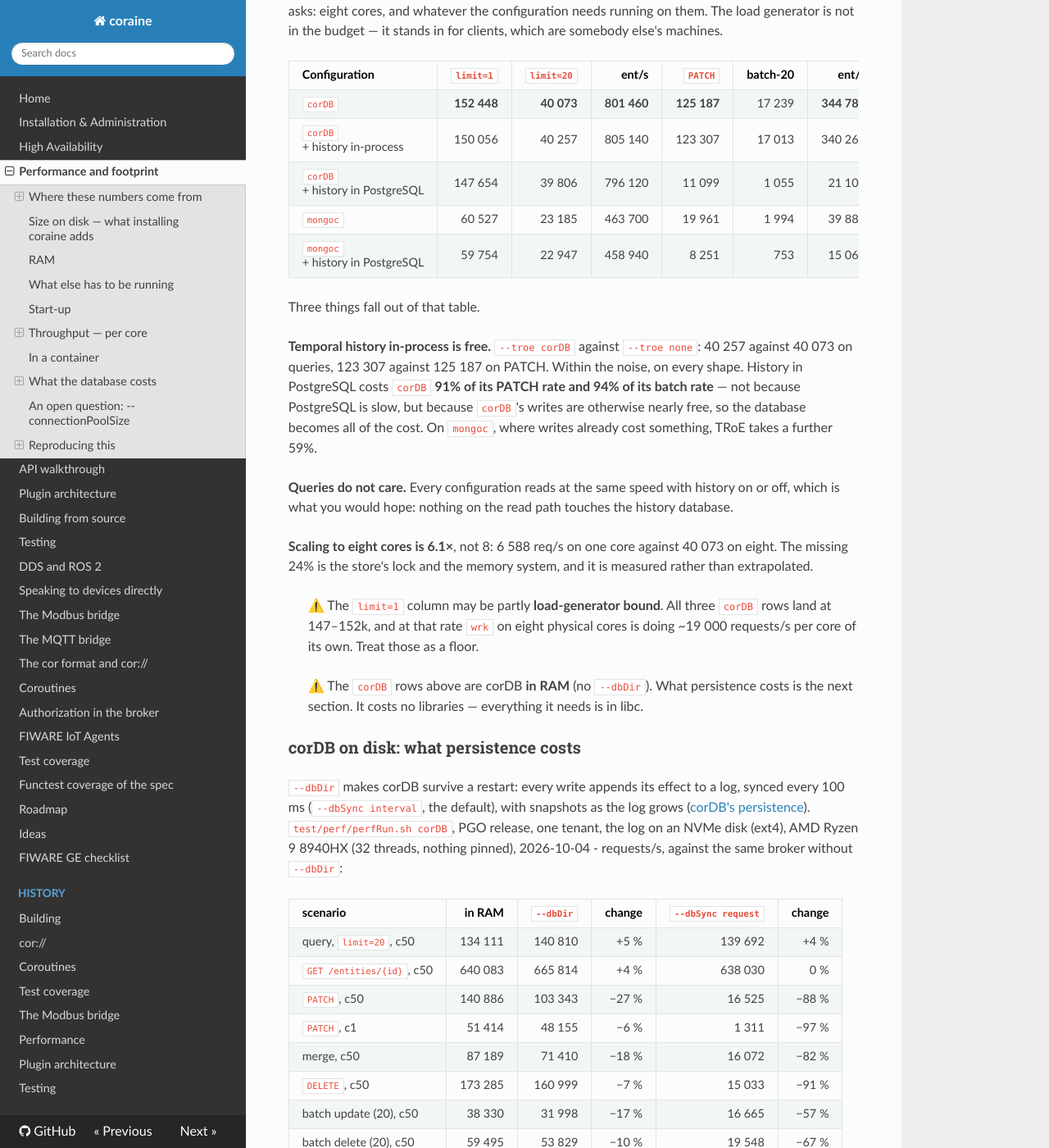
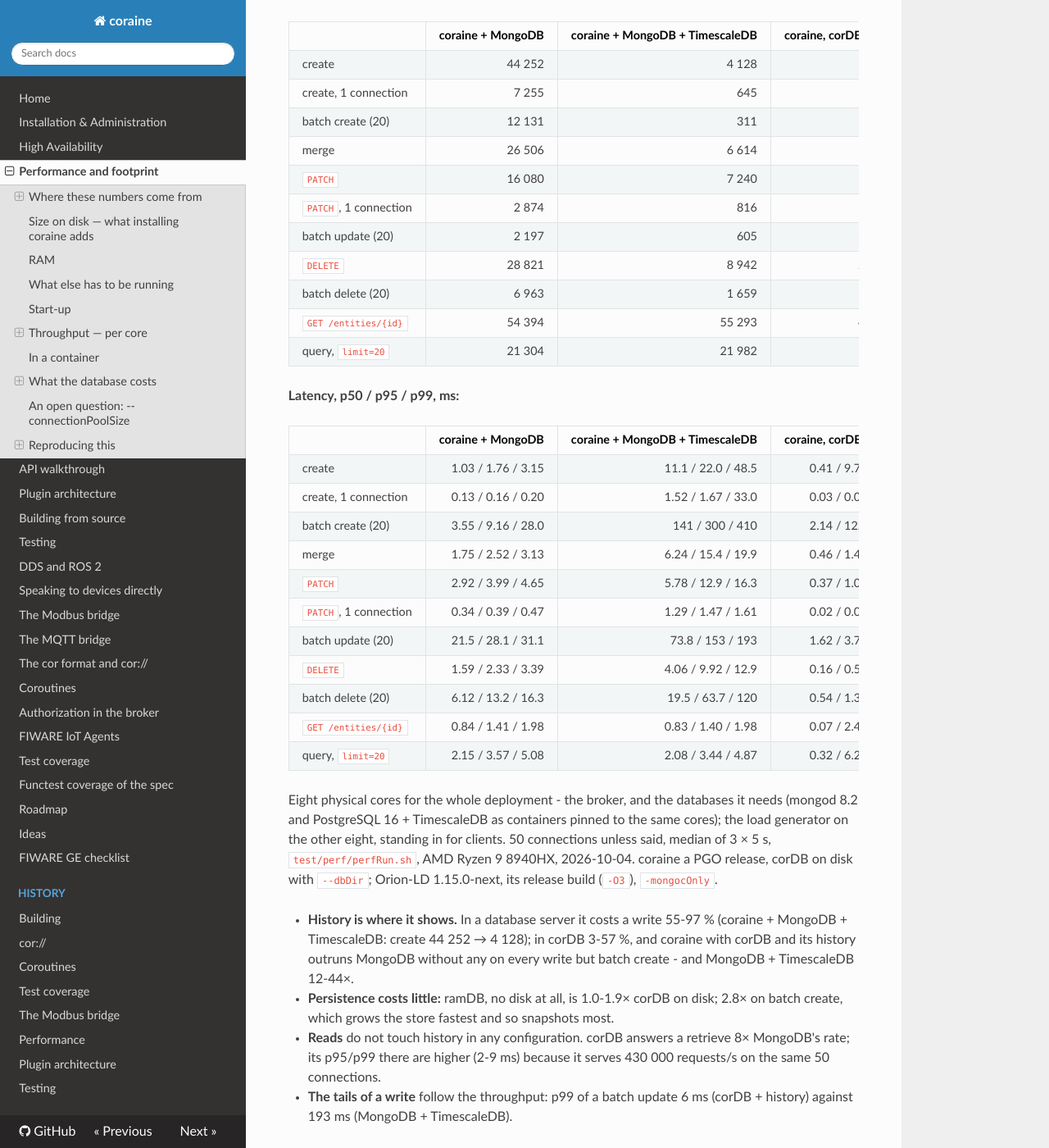
Before and after one commit to SEAMWARE/coraine, an MkDocs documentation site: the page built from doc/performance.md, in a window 1280 px wide and 1400 px high, scrolled down 11559 px. Shown: the whole window at 82% size. Built offline with MkDocs 1.6.1, drawn with Linux system fonts in a browser that asks for light colours; nearby versions of some CDN libraries; comment, search, counter and statistics services are not loaded; some of the changed text lies outside the part shown.

Commit message:
doc/performance.md: one machine, eight cores - coraine with MongoDB, MongoDB + TimescaleDB, corDB on disk with and without its history, ramDB, and Orion-LD with MongoDB and MongoDB + PostgreSQL: requests/s and p50/p95/p99; doc/history/performance.md: the run (ramDB's fast paths, a debug ramDB.so, Orion-LD's release build) and the table before
Co-Authored-By: Claude Opus 5.5 <noreply@anthropic.com>

```diff
--- a/doc/history/performance.md
+++ b/doc/history/performance.md
@@ -3,6 +3,65 @@
 What was tried for speed and dropped, regressions and how they were found, and the before-and-after
 of the changes behind today's numbers. The numbers as they are now are in
 [Performance and footprint](../performance.md). Newest first.
+
+## 2026-10-04 - eight cores: coraine and Orion-LD, MongoDB, TimescaleDB, corDB, ramDB
+
+"One machine, eight cores" in [the performance page](../performance.md) measured again: corDB on disk
+now, its history in the store, ramDB, Orion-LD beside coraine, the databases as containers pinned to
+the same eight cores, p50 and p95 beside p99 (`perfRun.sh` gained them: a `done()` hook in every wrk
+run). What the run found on the way:
+
+- **ramDB ran without the fast paths.** Inline dispatch and coroutines were switched on for the plugin
+  NAMED corDB; ramDB - corDB in RAM only - ran every request on a worker: its retrieve 2.4× below
+  corDB's. Asked of what the store is now (`neverWaits`): 178 000 → 428 000 retrieves/s.
+- **The first ramDB column was a debug ramDB.so**: the local corDB `main` was not pulled after corDB#4,
+  so `make pgo` built no ramDB and an old debug build stayed installed. Measured again.
+- **Orion-LD**: the installed binary was a debug build; its release build (`make release`, `-O3`) was
+  measured, run from its build directory. With MongoDB 8 it needs `-mongocOnly` - the legacy driver's
+  OP_QUERY is gone from MongoDB 8. One Orion-LD + TRoE broker aborted on a stop between two scenarios;
+  every number was in.
+
+#### The table before (corDB in RAM, no Orion-LD, p99 only)
+
+The tables above are per broker core. This one is the question somebody buying
+a machine actually asks: eight cores, and whatever the configuration needs
+running on them. The load generator is not in the budget — it stands in for
+clients, which are somebody else's machines.
+
+| Configuration | `limit=1` | `limit=20` | ent/s | `PATCH` | batch-20 | ent/s |
+|---|---:|---:|---:|---:|---:|---:|
+| `corDB` | **152 448** | **40 073** | **801 460** | **125 187** | 17 239 | **344 780** |
+| `corDB` + history in-process | 150 056 | 40 257 | 805 140 | 123 307 | 17 013 | 340 260 |
+| `corDB` + history in PostgreSQL | 147 654 | 39 806 | 796 120 | 11 099 | 1 055 | 21 100 |
+| `mongoc` | 60 527 | 23 185 | 463 700 | 19 961 | 1 994 | 39 880 |
+| `mongoc` + history in PostgreSQL | 59 754 | 22 947 | 458 940 | 8 251 | 753 | 15 060 |
+
+Three things fall out of that table.
+
+**Temporal history in-process is free.** `--troe corDB` against `--troe none`:
+40 257 against 40 073 on queries, 123 307 against 125 187 on PATCH. Within the
+noise, on every shape. History in PostgreSQL costs `corDB` **91% of its PATCH
+rate and 94% of its batch rate** — not because PostgreSQL is slow, but because
+`corDB`'s writes are otherwise nearly free, so the database becomes all of the
+cost. On `mongoc`, where writes already cost something, TRoE takes a further
+59%.
+
+**Queries do not care.** Every configuration reads at the same speed with
+history on or off, which is what you would hope: nothing on the read path
+touches the history database.
+
+**Scaling to eight cores is 6.1×**, not 8: 6 588 req/s on one core against
+40 073 on eight. The missing 24% is the store's lock and the memory system,
+and it is measured rather than extrapolated.
+
+> ⚠️ The `limit=1` column may be partly **load-generator bound**. All three
+> `corDB` rows land at 147–152k, and at that rate `wrk` on eight physical cores
+> is doing ~19 000 requests/s per core of its own. Treat those as a floor.
+
+> ⚠️ The `corDB` rows above are corDB **in RAM** (no `--dbDir`). What
+> persistence costs is the next section. It costs no libraries — everything it
+> needs is in libc.
+
 
 ## 2026-10-04 - corDB measured on the wrong build
 
--- a/doc/performance.md
+++ b/doc/performance.md
@@ -460,44 +460,53 @@ cores of machine to do what `corDB` does on one.
 
 ### One machine, eight cores, shared by everything
 
-The tables above are per broker core. This one is the question somebody buying
-a machine actually asks: eight cores, and whatever the configuration needs
-running on them. The load generator is not in the budget — it stands in for
-clients, which are somebody else's machines.
+**Requests/s:**
 
-| Configuration | `limit=1` | `limit=20` | ent/s | `PATCH` | batch-20 | ent/s |
-|---|---:|---:|---:|---:|---:|---:|
-| `corDB` | **152 448** | **40 073** | **801 460** | **125 187** | 17 239 | **344 780** |
-| `corDB` + history in-process | 150 056 | 40 257 | 805 140 | 123 307 | 17 013 | 340 260 |
-| `corDB` + history in PostgreSQL | 147 654 | 39 806 | 796 120 | 11 099 | 1 055 | 21 100 |
-| `mongoc` | 60 527 | 23 185 | 463 700 | 19 961 | 1 994 | 39 880 |
-| `mongoc` + history in PostgreSQL | 59 754 | 22 947 | 458 940 | 8 251 | 753 | 15 060 |
+| | coraine + MongoDB | coraine + MongoDB + TimescaleDB | coraine, corDB on disk | coraine, corDB on disk + history | coraine, ramDB | Orion-LD + MongoDB | Orion-LD + MongoDB + PostgreSQL |
+|---|---:|---:|---:|---:|---:|---:|---:|
+| create | 44 252 | 4 128 | 95 870 | 83 967 | 178 969 | 6 353 | 4 656 |
+| create, 1 connection | 7 255 | 645 | 28 116 | 22 913 | 31 305 | 3 449 | 897 |
+| batch create (20) | 12 131 | 311 | 17 059 | 7 379 | 47 090 | 3 507 | 1 522 |
+| merge | 26 506 | 6 614 | 97 777 | 79 135 | 124 705 | 6 267 | 4 989 |
+| `PATCH` | 16 080 | 7 240 | 133 862 | 112 056 | 173 299 | 6 407 | 5 100 |
+| `PATCH`, 1 connection | 2 874 | 816 | 37 611 | 35 787 | 39 932 | 3 008 | 848 |
+| batch update (20) | 2 197 | 605 | 29 076 | 20 188 | 36 650 | 2 330 | 2 000 |
+| `DELETE` | 28 821 | 8 942 | 201 909 | 196 254 | 214 114 | 18 119 | 8 813 |
+| batch delete (20) | 6 963 | 1 659 | 74 373 | 54 247 | 83 702 | 3 105 | 2 400 |
+| `GET /entities/{id}` | 54 394 | 55 293 | 432 549 | 434 841 | 428 273 | 31 622 | 31 460 |
+| query, `limit=20` | 21 304 | 21 982 | 77 273 | 77 390 | 78 052 | 5 405 | 5 403 |
 
-Three things fall out of that table.
+**Latency, p50 / p95 / p99, ms:**
 
-**Temporal history in-process is free.** `--troe corDB` against `--troe none`:
-40 257 against 40 073 on queries, 123 307 against 125 187 on PATCH. Within the
-noise, on every shape. History in PostgreSQL costs `corDB` **91% of its PATCH
-rate and 94% of its batch rate** — not because PostgreSQL is slow, but because
-`corDB`'s writes are otherwise nearly free, so the database becomes all of the
-cost. On `mongoc`, where writes already cost something, TRoE takes a further
-59%.
+| | coraine + MongoDB | coraine + MongoDB + TimescaleDB | coraine, corDB on disk | coraine, corDB on disk + history | coraine, ramDB | Orion-LD + MongoDB | Orion-LD + MongoDB + PostgreSQL |
+|---|---:|---:|---:|---:|---:|---:|---:|
+| create | 1.03 / 1.76 / 3.15 | 11.1 / 22.0 / 48.5 | 0.41 / 9.78 / 21.8 | 0.44 / 16.4 / 35.6 | 0.24 / 0.81 / 5.63 | 6.95 / 14.7 / 22.8 | 10.2 / 18.0 / 24.4 |
+| create, 1 connection | 0.13 / 0.16 / 0.20 | 1.52 / 1.67 / 33.0 | 0.03 / 0.04 / 0.99 | 0.04 / 0.05 / 1.34 | 0.03 / 0.03 / 0.04 | 0.28 / 0.39 / 0.42 | 1.06 / 1.35 / 1.42 |
+| batch create (20) | 3.55 / 9.16 / 28.0 | 141 / 300 / 410 | 2.14 / 12.1 / 20.3 | 4.50 / 30.3 / 62.3 | 0.79 / 10.8 / 239 | 12.7 / 28.8 / 40.1 | 30.9 / 53.4 / 68.3 |
+| merge | 1.75 / 2.52 / 3.13 | 6.24 / 15.4 / 19.9 | 0.46 / 1.45 / 2.05 | 0.61 / 1.56 / 2.25 | 0.38 / 1.04 / 1.46 | 7.13 / 16.2 / 27.9 | 9.51 / 16.3 / 21.7 |
+| `PATCH` | 2.92 / 3.99 / 4.65 | 5.78 / 12.9 / 16.3 | 0.37 / 1.07 / 1.55 | 0.42 / 1.30 / 1.89 | 0.26 / 0.81 / 1.12 | 6.82 / 16.5 / 31.8 | 9.30 / 16.0 / 21.3 |
+| `PATCH`, 1 connection | 0.34 / 0.39 / 0.47 | 1.29 / 1.47 / 1.61 | 0.02 / 0.03 / 0.03 | 0.03 / 0.03 / 0.03 | 0.02 / 0.02 / 0.03 | 0.33 / 0.35 / 0.40 | 1.17 / 1.23 / 1.37 |
+| batch update (20) | 21.5 / 28.1 / 31.1 | 73.8 / 153 / 193 | 1.62 / 3.73 / 5.39 | 2.26 / 4.62 / 6.45 | 1.34 / 2.77 / 3.78 | 19.4 / 37.9 / 50.2 | 22.3 / 46.2 / 59.0 |
+| `DELETE` | 1.59 / 2.33 / 3.39 | 4.06 / 9.92 / 12.9 | 0.16 / 0.57 / 0.81 | 0.17 / 0.62 / 0.92 | 0.14 / 0.54 / 0.77 | 2.54 / 4.64 / 6.56 | 5.33 / 9.58 / 13.2 |
+| batch delete (20) | 6.12 / 13.2 / 16.3 | 19.5 / 63.7 / 120 | 0.54 / 1.38 / 2.15 | 0.82 / 1.56 / 2.05 | 0.41 / 1.30 / 1.96 | 14.1 / 30.0 / 38.3 | 18.0 / 39.0 / 50.7 |
+| `GET /entities/{id}` | 0.84 / 1.41 / 1.98 | 0.83 / 1.40 / 1.98 | 0.07 / 2.49 / 4.49 | 0.06 / 2.25 / 4.34 | 0.07 / 2.12 / 4.22 | 1.45 / 3.01 / 4.62 | 1.46 / 2.97 / 4.53 |
+| query, `limit=20` | 2.15 / 3.57 / 5.08 | 2.08 / 3.44 / 4.87 | 0.32 / 6.21 / 9.02 | 0.30 / 6.22 / 9.19 | 0.32 / 5.66 / 6.50 | 8.35 / 15.5 / 20.7 | 8.40 / 15.8 / 21.9 |
 
-**Queries do not care.** Every configuration reads at the same speed with
-history on or off, which is what you would hope: nothing on the read path
-touches the history database.
+Eight physical cores for the whole deployment - the broker, and the databases it needs (mongod 8.2 and
+PostgreSQL 16 + TimescaleDB as containers pinned to the same cores); the load generator on the other
+eight, standing in for clients. 50 connections unless said, median of 3 × 5 s, `test/perf/perfRun.sh`,
+AMD Ryzen 9 8940HX, 2026-10-04. coraine a PGO release, corDB on disk with `--dbDir`; Orion-LD
+1.15.0-next, its release build (`-O3`), `-mongocOnly`.
 
-**Scaling to eight cores is 6.1×**, not 8: 6 588 req/s on one core against
-40 073 on eight. The missing 24% is the store's lock and the memory system,
-and it is measured rather than extrapolated.
-
-> ⚠️ The `limit=1` column may be partly **load-generator bound**. All three
-> `corDB` rows land at 147–152k, and at that rate `wrk` on eight physical cores
-> is doing ~19 000 requests/s per core of its own. Treat those as a floor.
-
-> ⚠️ The `corDB` rows above are corDB **in RAM** (no `--dbDir`). What
-> persistence costs is the next section. It costs no libraries — everything it
-> needs is in libc.
+- **History is where it shows.** In a database server it costs a write 55-97 % (coraine + MongoDB +
+  TimescaleDB: create 44 252 → 4 128); in corDB 3-57 %, and coraine with corDB and its history
+  outruns MongoDB without any on every write but batch create - and MongoDB + TimescaleDB 12-44×.
+- **Persistence costs little:** ramDB, no disk at all, is 1.0-1.9× corDB on disk; 2.8× on batch
+  create, which grows the store fastest and so snapshots most.
+- **Reads** do not touch history in any configuration. corDB answers a retrieve 8× MongoDB's rate; its
+  p95/p99 there are higher (2-9 ms) because it serves 430 000 requests/s on the same 50 connections.
+- **The tails of a write** follow the throughput: p99 of a batch update 6 ms (corDB + history) against
+  193 ms (MongoDB + TimescaleDB).
 
 ### corDB on disk: what persistence costs
 
```
